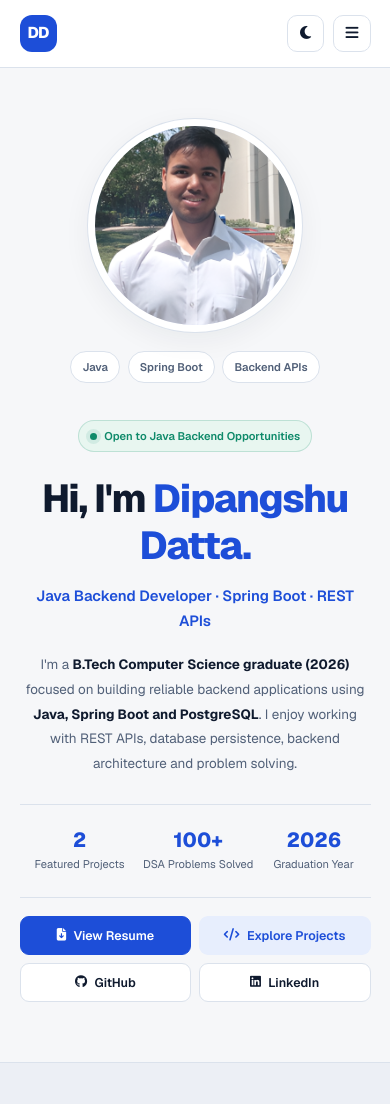
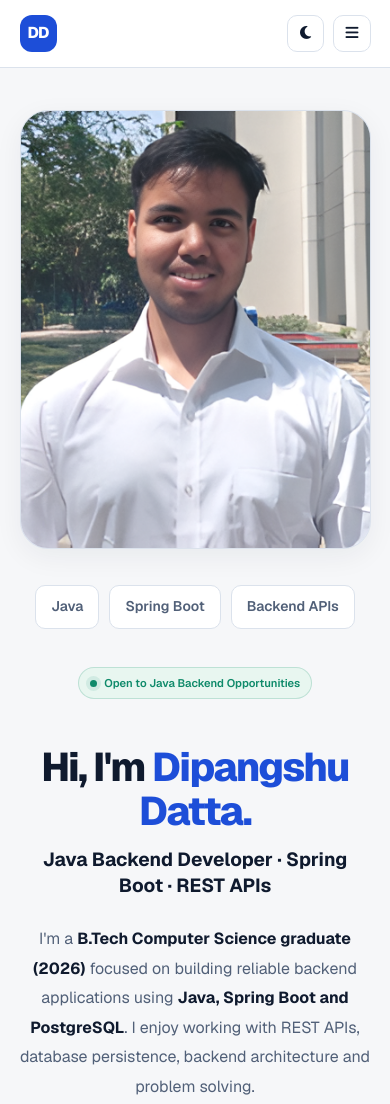
Before and after one commit to callmedipangshudatta/portfolio_dvd, a plain HTML site: page index.html in a window 390 px wide. Shown: the top 1104 px of the page. Drawn offline with nearby package versions, Linux system fonts and the light colour scheme.

Commit message:
update style.css

```diff
--- a/style.css
+++ b/style.css
@@ -1249,3 +1249,196 @@ footer {
     transform: none;
   }
 }
+
+
+/* =========================================
+   HERO — MATCH SNEHA'S PORTFOLIO LAYOUT
+========================================= */
+
+.hero {
+  padding: 64px 0 76px;
+}
+
+.hero .wrap {
+  display: grid;
+  grid-template-columns: 1.5fr 0.9fr;
+  gap: 64px;
+  align-items: center;
+}
+
+/* Heading */
+.hero h1 {
+  margin: 24px 0 14px;
+  font-size: clamp(48px, 5.2vw, 78px);
+  line-height: 1.08;
+  letter-spacing: -0.045em;
+  font-weight: 800;
+}
+
+.hero h1 span {
+  color: var(--accent);
+}
+
+/* Role */
+.hero .role {
+  font-size: clamp(19px, 2vw, 26px);
+  line-height: 1.4;
+  font-weight: 650;
+  margin-bottom: 24px;
+  color: var(--text);
+}
+
+/* Introduction */
+.hero .bio {
+  max-width: 65ch;
+  font-size: 18px;
+  line-height: 1.85;
+  color: var(--muted);
+}
+
+/* Statistics */
+.hero .stats {
+  display: grid;
+  grid-template-columns: repeat(3, 1fr);
+  max-width: 600px;
+  margin-top: 34px;
+  background: var(--surface);
+  border: 1px solid var(--line);
+  border-radius: 17px;
+  overflow: hidden;
+}
+
+.hero .stats div {
+  padding: 20px 22px;
+}
+
+.hero .stats div + div {
+  border-left: 1px solid var(--line);
+}
+
+.hero .stats b {
+  display: block;
+  font-size: 27px;
+  font-weight: 750;
+  color: var(--text);
+  margin-bottom: 5px;
+}
+
+.hero .stats small {
+  font-size: 15px;
+  color: var(--muted);
+}
+
+/* Buttons */
+.hero .cta {
+  display: flex;
+  flex-wrap: wrap;
+  gap: 12px;
+  margin-top: 34px;
+}
+
+.hero .cta .btn {
+  min-height: 50px;
+  padding: 0 19px;
+  border-radius: 12px;
+}
+
+/* Profile image — rectangular like Sneha's */
+.hero .photo {
+  justify-self: end;
+  width: 100%;
+  max-width: 424px;
+}
+
+.hero .photo figure {
+  width: 100%;
+  aspect-ratio: 4 / 5;
+  border-radius: 28px;
+  overflow: hidden;
+  border: 1px solid var(--line);
+  background: var(--soft);
+  box-shadow: var(--shadow);
+}
+
+.hero .photo img {
+  width: 100%;
+  height: 100%;
+  display: block;
+  object-fit: cover;
+  object-position: center 15%;
+}
+
+/* Technology labels below image */
+.hero .photo ul {
+  display: flex;
+  flex-wrap: wrap;
+  gap: 10px;
+  margin-top: 18px;
+  padding: 0;
+}
+
+.hero .photo li {
+  padding: 9px 15px;
+  border-radius: 10px;
+  background: var(--surface);
+  border: 1px solid var(--line);
+  color: var(--muted);
+  font-size: 14px;
+}
+
+/* Tablet */
+@media (max-width: 900px) {
+  .hero .wrap {
+    grid-template-columns: 1.2fr 0.8fr;
+    gap: 32px;
+  }
+
+  .hero h1 {
+    font-size: clamp(42px, 5vw, 58px);
+  }
+
+  .hero .photo {
+    max-width: 340px;
+  }
+}
+
+/* Mobile */
+@media (max-width: 700px) {
+  .hero {
+    padding: 42px 0 56px;
+  }
+
+  .hero .wrap {
+    grid-template-columns: 1fr;
+    gap: 38px;
+  }
+
+  .hero h1 {
+    font-size: clamp(40px, 10vw, 56px);
+  }
+
+  .hero .bio {
+    font-size: 16px;
+  }
+
+  .hero .photo {
+    justify-self: center;
+    max-width: 360px;
+  }
+
+  .hero .stats {
+    max-width: 100%;
+  }
+
+  .hero .stats div {
+    padding: 15px 12px;
+  }
+
+  .hero .stats b {
+    font-size: 21px;
+  }
+
+  .hero .stats small {
+    font-size: 12px;
+  }
+}
```
